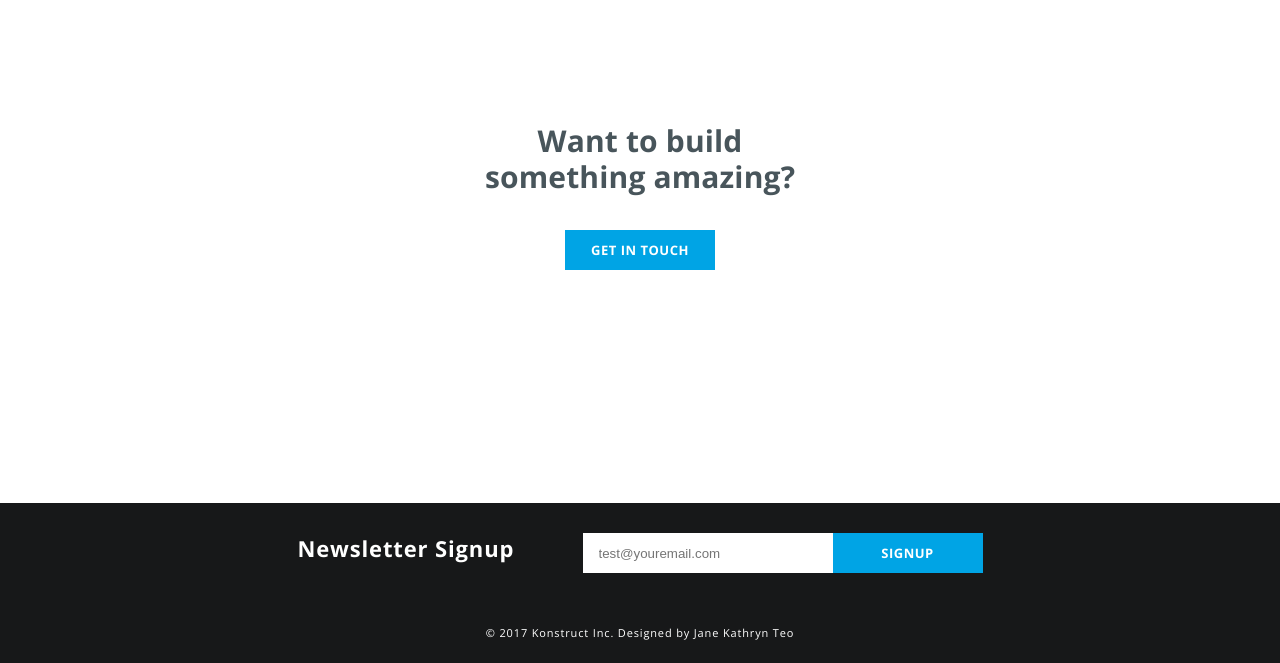
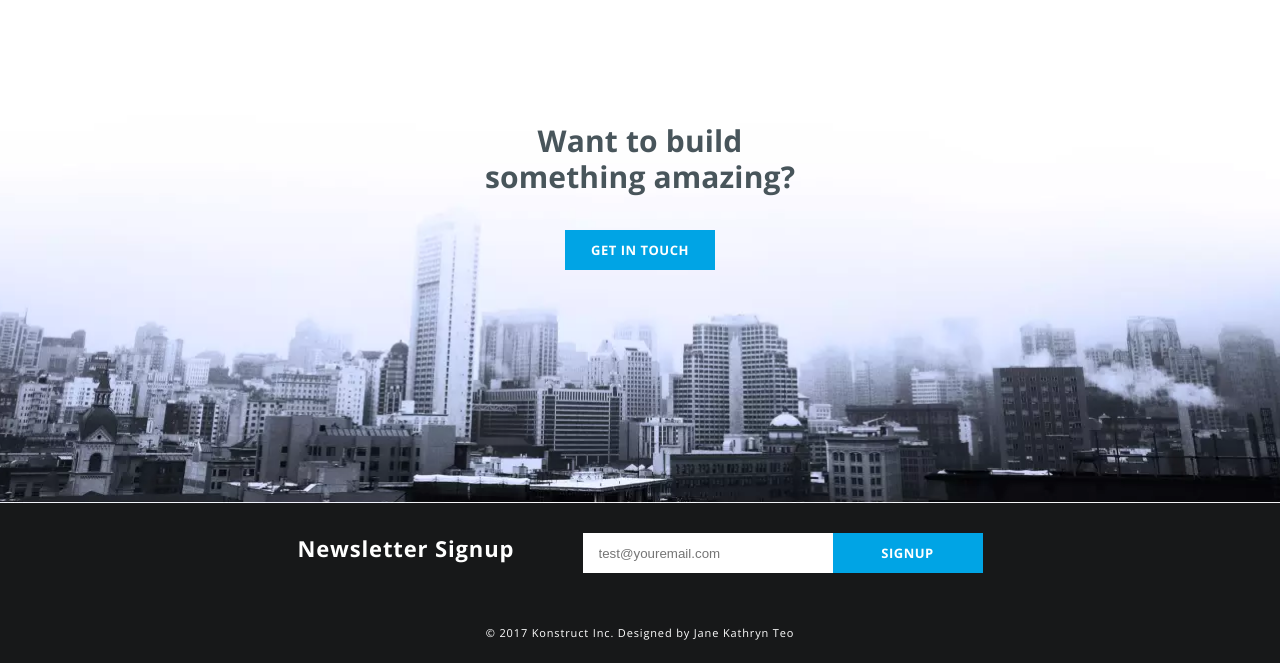
Before and after one commit to xiuiskariot/Konstract, a plain HTML site: page index.html in a window 1280 px wide. Shown: the part 1922-2585 px from the top of the page. Drawn offline with nearby package versions, Linux system fonts and the light colour scheme; the site is published under a folder, as on GitHub Pages, so addresses that start at the root find nothing.

Commit message:
add readme

```diff
--- a/style/get_in_touch.css
+++ b/style/get_in_touch.css
@@ -1,5 +1,5 @@
 .good_bay {
-  background-image: url(/images/bg_footer_webp.webp);
+  background-image: url(../images/bg_footer_webp.webp);
   height: 500px;
   background-size: cover;
   background-repeat: no-repeat;
```
Also changed, not shown: examples/web_konstruct.png (added), 1 other file.
